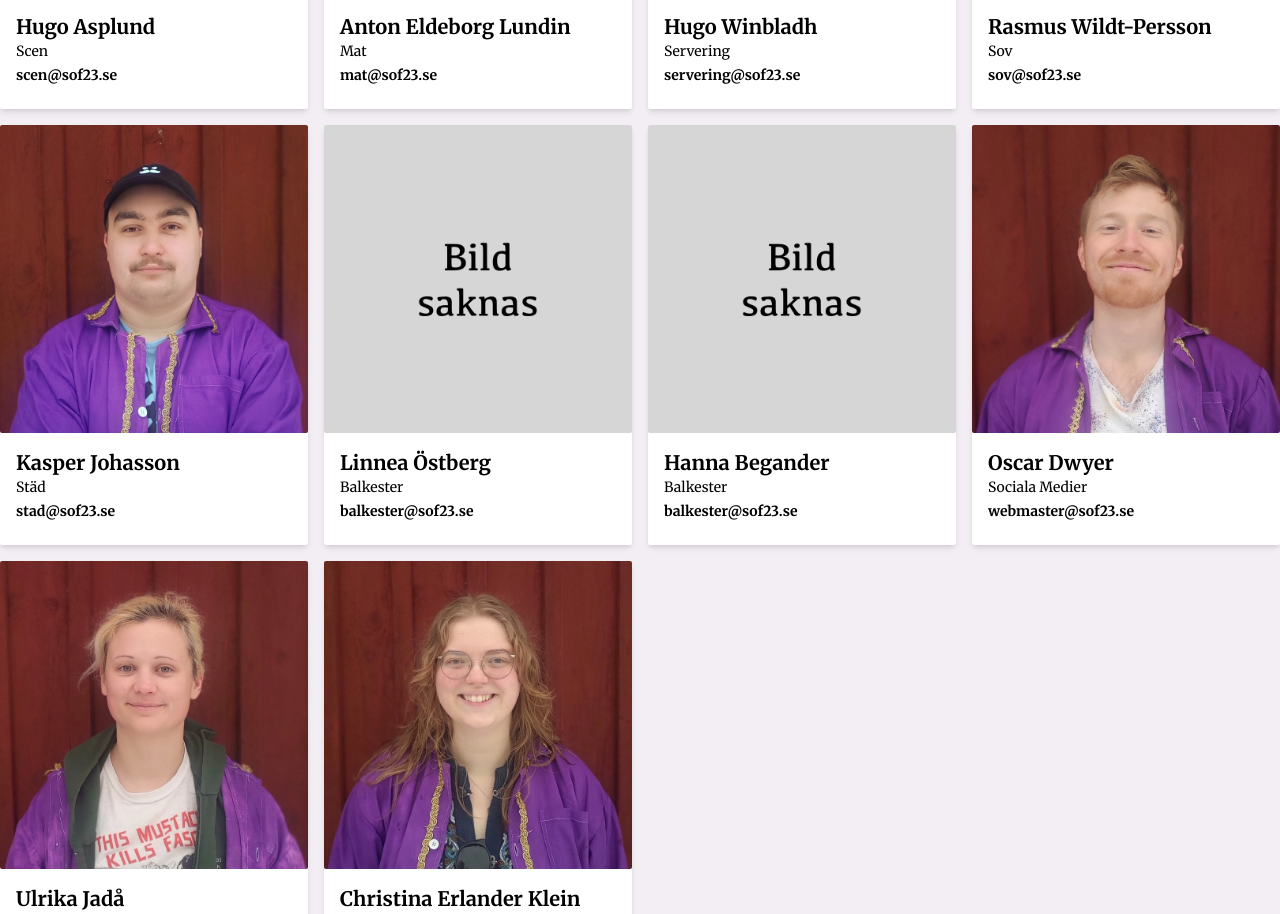
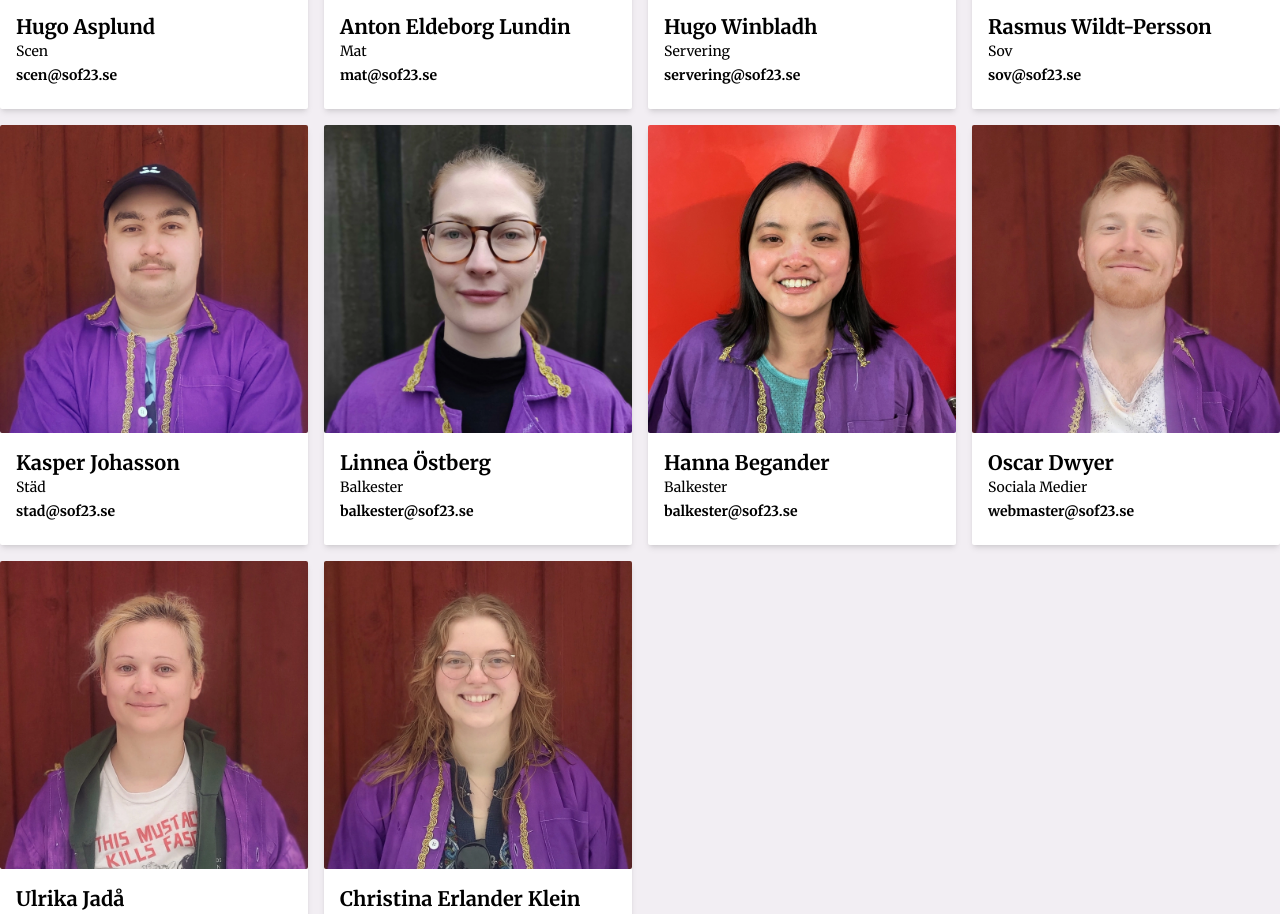
Before and after one commit to WheresMarco/SOF23, a Next.js app: page /kontakta-oss in a window 1280 px wide. Shown: the part 1520-2434 px from the top of the page. Built offline with nearby package versions, Linux system fonts and the light colour scheme.

Commit message:
Add missing images

```diff
--- a/app/kontakta-oss/page.js
+++ b/app/kontakta-oss/page.js
@@ -106,13 +106,13 @@ export default function KontaktaOss() {
           email="stad@sof23.se"
         />
         <Person
-          image="/kommitte/no.jpg"
+          image="/kommitte/linnea.webp"
           name="Linnea Östberg"
           title="Balkester"
           email="balkester@sof23.se"
         />
         <Person
-          image="/kommitte/no.jpg"
+          image="/kommitte/hissen.webp"
           name="Hanna Begander"
           title="Balkester"
           email="balkester@sof23.se"
```
Also changed, not shown: public/kommitte/hissen.webp (added), public/kommitte/linnea.webp (added).
